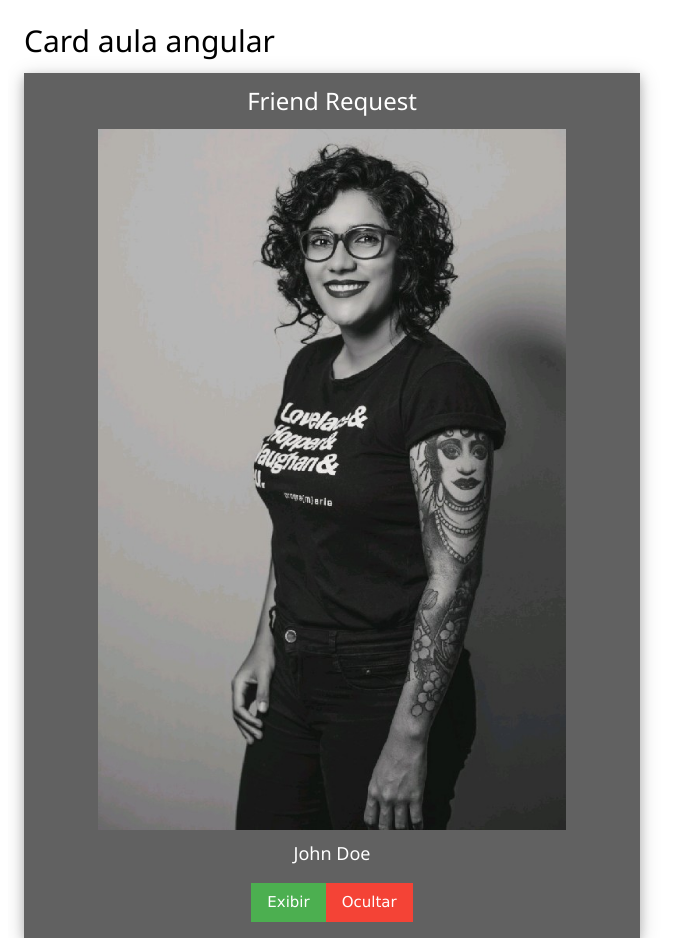
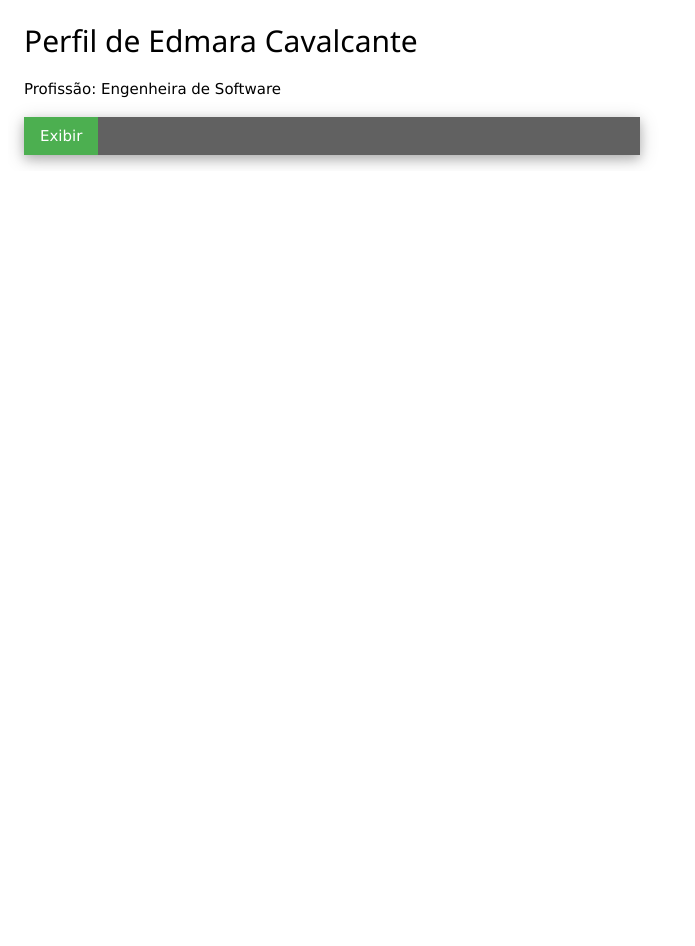
Before and after one commit to Edmara/prog-front, an Angular app in the folder web-app/: page / in a window 1280 px wide. Shown: the whole page, without its empty margins (0-695 px from the left). After the commit the page ends 800 px from the top, so only its background shows below. Built offline with nearby package versions, Linux system fonts and the light colour scheme.

Commit message:
Uso do ngif

```diff
--- a/web-app/src/app/card/card.component.html
+++ b/web-app/src/app/card/card.component.html
@@ -5,23 +5,19 @@
 <!-- <link rel="stylesheet" href="https://www.w3schools.com/w3css/4/w3.css"> -->
 
 <body>
-
     <div class="w3-container">
-        <h2>Card aula angular</h2>
-
+        <h2>Perfil de {{ usuario }}</h2>
+        <p>Profissão: {{ profissao }}</p>
         <div class="w3-card-4 w3-dark-grey" style="width:50%">
 
-            <div class="w3-container w3-center">
-                <h3>Friend Request</h3>
+            <div *ngIf="exibe" class="w3-container w3-center">
                 <img src="../../assets/img/edmara.png" alt="Avatar" style="width:80%">
-                <h5>John Doe</h5>
-
-                <div class="w3-section">
-                    <button class="w3-button w3-green">Exibir</button>
-                    <button class="w3-button w3-red">Ocultar</button>
-                </div>
+                <h5 class="card-title"> {{ usuario }}</h5>
+                <p class="card-text"> {{ descricao }} </p>
             </div>
-
+            <div class="w3-section">
+                <button class="w3-button w3-green" (click)="exibePerfil()">Exibir</button>
+            </div>
         </div>
     </div>
 
--- a/web-app/src/app/card/card.component.ts
+++ b/web-app/src/app/card/card.component.ts
@@ -7,9 +7,19 @@ import { Component, OnInit } from '@angular/core';
 })
 export class CardComponent implements OnInit {
 
+  public imagem = '';
+  public exibe = false;
+  public descricao = 'Disciplina de programação';
+  public usuario = 'Edmara Cavalcante';
+  public profissao = 'Engenheira de Software';
+
   constructor() { }
 
   ngOnInit(): void {
   }
 
+  public exibePerfil() {
+    this.exibe = !this.exibe;
+  }
+
 }
```
